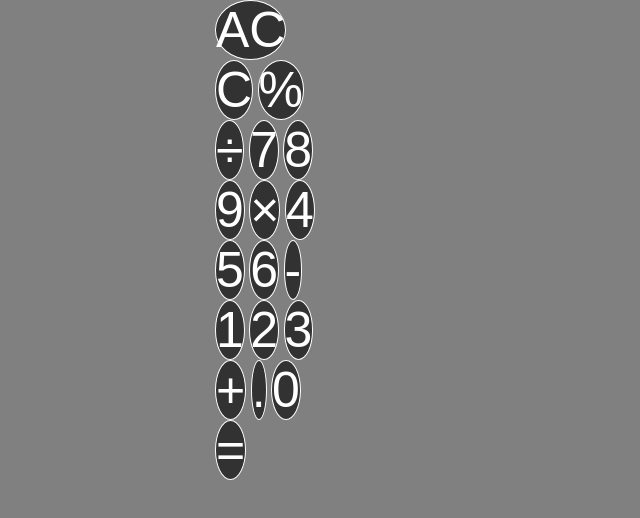
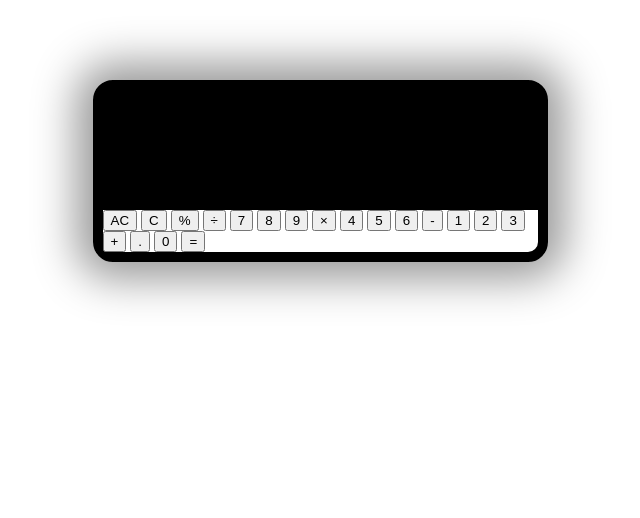
Before and after one commit to A-M-98/calculator-javaScript-project, a plain HTML site: page index.html in a window 1280 px wide. Shown: the whole page, without its empty margins (320-960 px from the left). Drawn offline with Linux system fonts and the light colour scheme.

Commit message:
new scss css

```diff
--- a/main.scss
+++ b/main.scss
@@ -1,66 +1,18 @@
-
-$output-color: black;
-$color-primary: rgb(50, 50, 50);
-$secondary-color: rgb(255, 166, 0);
-$function-btn-color: rgb(255, 119, 0);
-
-
-* {
-    margin: 0;
-    padding: 0;
-    box-sizing: border-box;
-    font-family: sans-serif;
-}
-
-body {
-    background: gray;
-
-    .calculator {
-        display: grid;
-        column-gap: 10px;
-        row-gap: 10px;
-        justify-content: center;
-        align-content: center;
-        height: 100vh;
-        grid-template-columns: repeat(4, 100px);
-        grid-template-rows: minmax(120px, auto) repeat(5, 100px);
-
-        button {
-            color: white;
-            background-color: $color-primary;
-            border: 1px solid white;
-            border-radius: 50%;
-            font-size: 50px;
-            cursor: pointer;
-            transition-duration: 0.2s;
-        }
-
-        button:hover {
-            background-color: $secondary-color;
-
-        }
-
-        .function-btn {
-            background-color: $function-btn-color;
-        }
-
-        .output {
-            grid-column: -1 / 1;
-            color: white;
-            background-color: $output-color;
-            border-radius: 20px;
-            padding: 10px;
-            display: flex;
-            flex-direction: column;
-            align-items: flex-end;
-            word-wrap: break-word;
-            word-wrap: break-all;
-            font-size: 40px;
-        }
-
-        .equals {
-            grid-column: span 2;
-            height: auto;
-        }
+.calculator {
+    max-width: 435px;
+    height: auto;
+    margin: 10vh auto 0 auto;
+    box-shadow: 0px 0px 43px 17px rgba(153, 153, 153, 1);
+    border: 10px solid black;
+    border-radius: 20px;
+    justify-content: center;
+    #output {
+        text-align: right;
+        height: 80px;
+        line-height: 80px;
+        padding: 20px 10px;
+        font-size: 30px;
+        background-color: black;
+        color: white;
     }
 }
```
Also changed, not shown: main.css.
